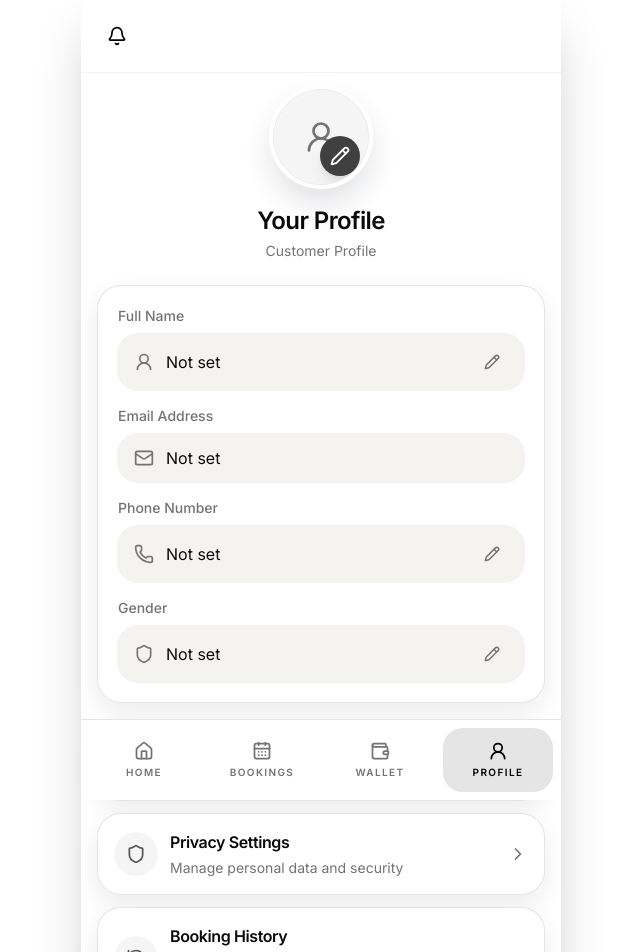
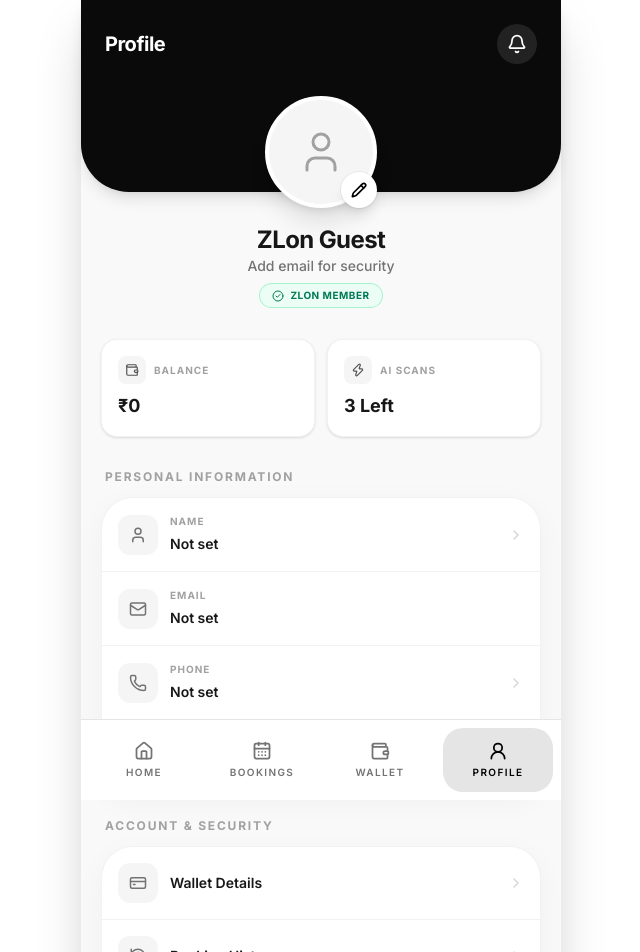
Before and after one commit to ZLon-Technologies/zlon-web, a Next.js app: page /profile in a window 1280 px wide. Shown: the top 952 px of the page, without its empty margins (319-959 px from the left). Built offline with nearby package versions, Linux system fonts and the light colour scheme; no server answers.

Commit message:
Profile modify

```diff
--- a/app/components/edit-profile-screen.tsx
+++ b/app/components/edit-profile-screen.tsx
@@ -15,10 +15,16 @@ import {
   Shield,
   UserRound,
   Wallet,
+  Settings,
+  CreditCard,
+  User,
+  Zap,
+  CheckCircle2,
 } from 'lucide-react';
 import { createClient as createSupabaseBrowserClient } from '@/lib/supabase/client';
 import { MobileBottomNav } from './mobile-bottom-nav';
 import { useBooking } from '../lib/booking-state';
+import { formatCurrency } from '../lib/booking-flow';
 
 interface ProfileState {
   id: string;
@@ -27,6 +33,8 @@ interface ProfileState {
   phoneNumber: string;
   gender: string;
   avatarUrl: string;
+  walletBalance: number;
+  monthlyBookings: number;
 }
 
 interface ProfileRecord {
@@ -36,44 +44,18 @@ interface ProfileRecord {
   phone_number: string | null;
   gender: string | null;
   avatar_url: string | null;
+  wallet_balance: number;
+  monthly_bookings: number;
 }
 
 interface EditProfileScreenProps {
   initialProfile: ProfileRecord | null;
 }
 
-interface QuickLinkItem {
-  href: string;
-  icon: typeof Wallet;
-  title: string;
-  description: string;
-}
-
 type EditableField = 'fullName' | 'phoneNumber' | 'gender';
 
-const quickLinks: QuickLinkItem[] = [
-  {
-    href: '/wallet',
-    icon: Wallet,
-    title: 'ZLon Wallet',
-    description: 'Hassle-free wallet payments',
-  },
-  {
-    href: '/privacy-settings',
-    icon: Shield,
-    title: 'Privacy Settings',
-    description: 'Manage personal data and security',
-  },
-  {
-    href: '/profile/booking-history',
-    icon: History,
-    title: 'Booking History',
-    description: 'See completed appointments and rebook your favorites',
-  },
-];
-
 const surfaceClass =
-  'rounded-[1.5rem] border border-black/10 bg-white shadow-[0_10px_24px_rgba(15,23,42,0.08)]';
+  'rounded-[2rem] border border-black/5 bg-white shadow-[0_8px_30px_rgba(0,0,0,0.04)]';
 
 const editableFieldLabels: Record<EditableField, string> = {
   fullName: 'Full Name',
@@ -95,6 +77,8 @@ function normalizeProfile(profile: ProfileRecord | null): ProfileState {
     phoneNumber: profile?.phone_number ?? '',
     gender: profile?.gender ?? '',
     avatarUrl: profile?.avatar_url ?? '',
+    walletBalance: profile?.wallet_balance ?? 0,
+    monthlyBookings: profile?.monthly_bookings ?? 0,
   };
 }
 
@@ -119,12 +103,14 @@ export function EditProfileScreen({ initialProfile }: EditProfileScreenProps) {
   const [isSaving, setIsSaving] = useState(false);
   const [message, setMessage] = useState<string | null>(null);
 
-  const currentFieldValue = activeField ? profile[activeField] : '';
+  const aiScansAvailable = Math.max(0, 3 - profile.monthlyBookings);
+
+  const currentFieldValue = activeField ? profile[activeField as keyof ProfileState] as string : '';
   const hasDraftChanges = activeField !== null && draftValue !== currentFieldValue;
 
   function openFieldEditor(field: EditableField) {
     setActiveField(field);
-    setDraftValue(profile[field]);
+    setDraftValue(profile[field as keyof ProfileState] as string);
     setMessage(null);
   }
 
@@ -232,39 +218,46 @@ export function EditProfileScreen({ initialProfile }: EditProfileScreenProps) {
   }
 
   return (
-    <div className="flex flex-col text-neutral-950">
-      <header className="border-b border-black/5 px-4 py-4">
+    <div className="flex flex-col bg-[#F9F9F9] min-h-screen text-neutral-950 pb-28">
+      {/* Premium Header Background */}
+      <div className="absolute top-0 left-0 right-0 h-48 bg-neutral-950 rounded-b-[3rem] shadow-lg" />
+
+      <header className="relative z-10 flex items-center justify-between px-6 pt-6 pb-4">
+        <h1 className="text-white text-xl font-bold tracking-tight">Profile</h1>
         <button
           type="button"
           aria-label="Notifications"
-          className="flex h-10 w-10 items-center justify-center rounded-full bg-transparent text-black transition-colors hover:bg-white"
+          className="flex h-10 w-10 items-center justify-center rounded-full bg-white/10 text-white backdrop-blur-md transition-colors hover:bg-white/20"
         >
           <Bell size={20} strokeWidth={2.1} />
         </button>
       </header>
 
-      <main className="flex-1 px-4 py-4 pb-20">
-        <section className="text-center">
-          <div className="relative mx-auto h-24 w-24 aspect-square overflow-hidden rounded-full border border-gray-200 bg-white shadow-[0_16px_32px_rgba(15,23,42,0.14)] ring-4 ring-white">
-            {profile.avatarUrl ? (
-              // eslint-disable-next-line @next/next/no-img-element
-              <img
-                src={profile.avatarUrl}
-                alt={profile.fullName ? `${profile.fullName} avatar` : 'Profile avatar'}
-                className="h-full w-full object-cover"
-              />
-            ) : (
-              <div className="flex h-full w-full items-center justify-center bg-neutral-100 text-neutral-500">
-                <UserRound size={36} strokeWidth={1.8} />
-              </div>
-            )}
+      <main className="relative z-10 flex-1 px-5">
+        {/* Identity Section */}
+        <section className="mt-4 text-center">
+          <div className="relative mx-auto h-28 w-28 rounded-full border-4 border-white bg-white shadow-xl overflow-visible">
+            <div className="h-full w-full rounded-full overflow-hidden">
+              {profile.avatarUrl ? (
+                // eslint-disable-next-line @next/next/no-img-element
+                <img
+                  src={profile.avatarUrl}
+                  alt={profile.fullName ? `${profile.fullName} avatar` : 'Profile avatar'}
+                  className="h-full w-full object-cover"
+                />
+              ) : (
+                <div className="flex h-full w-full items-center justify-center bg-neutral-100 text-neutral-400">
+                  <User size={48} strokeWidth={1.5} />
+                </div>
+              )}
+            </div>
             <button
               type="button"
               aria-label="Edit profile picture"
               onClick={() => fileInputRef.current?.click()}
-              className="absolute bottom-2 right-2 flex h-10 w-10 items-center justify-center rounded-full bg-neutral-700 text-white shadow-lg transition-transform hover:scale-105"
+              className="absolute -right-1 -bottom-1 flex h-9 w-9 items-center justify-center rounded-full bg-white text-black shadow-lg ring-1 ring-black/5 transition-transform hover:scale-110 active:scale-95"
             >
-              <Pencil size={20} strokeWidth={2.2} />
+              <Pencil size={16} strokeWidth={2.5} />
             </button>
             <input
               ref={fileInputRef}
@@ -275,123 +268,164 @@ export function EditProfileScreen({ initialProfile }: EditProfileScreenProps) {
             />
           </div>
 
-          <h1 className="mt-5 text-2xl font-semibold tracking-tight">
-            {profile.fullName || 'Your Profile'}
-          </h1>
-          <p className="mt-1 text-sm text-neutral-500">
-            {profile.emailAddress || 'Customer Profile'}
-          </p>
+          <div className="mt-4 flex flex-col items-center">
+            <h2 className="text-2xl font-bold text-neutral-900 tracking-tight">
+              {profile.fullName || 'ZLon Guest'}
+            </h2>
+            <p className="text-sm font-medium text-neutral-500 mb-2">
+              {profile.emailAddress || 'Add email for security'}
+            </p>
+            <div className="inline-flex items-center gap-1.5 rounded-full bg-emerald-50 px-3 py-1 text-[10px] font-bold uppercase tracking-wider text-emerald-700 ring-1 ring-emerald-200">
+              <CheckCircle2 size={12} />
+              ZLon Member
+            </div>
+          </div>
         </section>
 
-        <div className="mt-6 space-y-4">
-          <section className={`${surfaceClass} space-y-4 p-5`}>
-            <div>
-              <span className="block text-sm font-medium text-neutral-500">
-                Full Name
-              </span>
-              <div className="mt-2 flex items-center gap-3 rounded-[1.25rem] bg-[#f4f3f0] px-4 py-3 ring-1 ring-black/5">
-                <UserRound size={20} className="text-neutral-500" strokeWidth={2} />
-                <span className="min-w-0 flex-1 truncate text-left text-base text-neutral-950">
-                  {getDisplayValue(profile.fullName)}
-                </span>
-                <button
-                  type="button"
-                  onClick={() => openFieldEditor('fullName')}
-                  aria-label="Edit full name"
-                  className="flex h-8 w-8 shrink-0 items-center justify-center rounded-full text-neutral-500 transition-colors hover:bg-white hover:text-black"
-                >
-                  <Pencil size={16} strokeWidth={2.2} />
-                </button>
+        {/* Quick Stats Row */}
+        <section className="mt-8 grid grid-cols-2 gap-3">
+          <div className="flex flex-col rounded-2xl bg-white p-4 shadow-sm border border-black/5">
+            <div className="flex items-center gap-2 mb-2">
+              <div className="flex h-7 w-7 items-center justify-center rounded-lg bg-neutral-100 text-neutral-600">
+                <Wallet size={14} />
               </div>
+              <span className="text-[10px] font-bold uppercase tracking-widest text-neutral-400">Balance</span>
             </div>
+            <p className="text-lg font-bold text-neutral-900">{formatCurrency(profile.walletBalance)}</p>
+          </div>
 
-            <div>
-              <span className="block text-sm font-medium text-neutral-500">
-                Email Address
-              </span>
-              <div className="mt-2 flex items-center gap-3 rounded-[1.25rem] bg-[#f4f3f0] px-4 py-3 ring-1 ring-black/5">
-                <Mail size={20} className="text-neutral-500" strokeWidth={2} />
-                <span className="min-w-0 flex-1 truncate text-left text-base text-neutral-950">
-                  {getDisplayValue(profile.emailAddress)}
-                </span>
+          <div className="flex flex-col rounded-2xl bg-white p-4 shadow-sm border border-black/5">
+            <div className="flex items-center gap-2 mb-2">
+              <div className="flex h-7 w-7 items-center justify-center rounded-lg bg-neutral-100 text-neutral-600">
+                <Zap size={14} />
               </div>
+              <span className="text-[10px] font-bold uppercase tracking-widest text-neutral-400">AI Scans</span>
             </div>
+            <p className="text-lg font-bold text-neutral-900">{aiScansAvailable} Left</p>
+          </div>
+        </section>
 
-            <div>
-              <span className="block text-sm font-medium text-neutral-500">
-                Phone Number
-              </span>
-              <div className="mt-2 flex items-center gap-3 rounded-[1.25rem] bg-[#f4f3f0] px-4 py-3 ring-1 ring-black/5">
-                <Phone size={20} className="text-neutral-500" strokeWidth={2} />
-                <span className="min-w-0 flex-1 truncate text-left text-base text-neutral-950">
-                  {getDisplayValue(profile.phoneNumber)}
-                </span>
-                <button
-                  type="button"
-                  onClick={() => openFieldEditor('phoneNumber')}
-                  aria-label="Edit phone number"
-                  className="flex h-8 w-8 shrink-0 items-center justify-center rounded-full text-neutral-500 transition-colors hover:bg-white hover:text-black"
-                >
-                  <Pencil size={16} strokeWidth={2.2} />
-                </button>
+        {/* Settings Groups */}
+        <div className="mt-8 space-y-6">
+          {/* Group 1: Personal Information */}
+          <section>
+            <h3 className="ml-1 mb-3 text-xs font-bold uppercase tracking-[0.15em] text-neutral-400">
+              Personal Information
+            </h3>
+            <div className={`${surfaceClass} overflow-hidden divide-y divide-black/5`}>
+              <div
+                onClick={() => openFieldEditor('fullName')}
+                className="group flex items-center justify-between p-4 transition-colors hover:bg-neutral-50 cursor-pointer"
+              >
+                <div className="flex items-center gap-3">
+                  <div className="flex h-10 w-10 items-center justify-center rounded-xl bg-neutral-100 text-neutral-500 group-hover:bg-black group-hover:text-white transition-colors">
+                    <User size={18} />
+                  </div>
+                  <div>
+                    <span className="block text-[10px] font-bold uppercase tracking-widest text-neutral-400 mb-0.5">Name</span>
+                    <span className="text-sm font-semibold text-neutral-900">{getDisplayValue(profile.fullName)}</span>
+                  </div>
+                </div>
+                <ChevronRight size={16} className="text-neutral-300" />
               </div>
-            </div>
 
-            <div>
-              <span className="block text-sm font-medium text-neutral-500">Gender</span>
-              <div className="mt-2 flex items-center gap-3 rounded-[1.25rem] bg-[#f4f3f0] px-4 py-3 ring-1 ring-black/5">
-                <Shield size={20} className="text-neutral-500" strokeWidth={2} />
-                <span className="min-w-0 flex-1 truncate text-left text-base text-neutral-950">
-                  {getDisplayValue(profile.gender)}
-                </span>
-                <button
-                  type="button"
-                  onClick={() => openFieldEditor('gender')}
-                  aria-label="Edit gender"
-                  className="flex h-8 w-8 shrink-0 items-center justify-center rounded-full text-neutral-500 transition-colors hover:bg-white hover:text-black"
-                >
-                  <Pencil size={16} strokeWidth={2.2} />
-                </button>
+              <div className="group flex items-center justify-between p-4">
+                <div className="flex items-center gap-3">
+                  <div className="flex h-10 w-10 items-center justify-center rounded-xl bg-neutral-100 text-neutral-500">
+                    <Mail size={18} />
+                  </div>
+                  <div>
+                    <span className="block text-[10px] font-bold uppercase tracking-widest text-neutral-400 mb-0.5">Email</span>
+                    <span className="text-sm font-semibold text-neutral-900">{getDisplayValue(profile.emailAddress)}</span>
+                  </div>
+                </div>
+                <div className="h-4 w-4" /> {/* Spacer */}
+              </div>
+
+              <div
+                onClick={() => openFieldEditor('phoneNumber')}
+                className="group flex items-center justify-between p-4 transition-colors hover:bg-neutral-50 cursor-pointer"
+              >
+                <div className="flex items-center gap-3">
+                  <div className="flex h-10 w-10 items-center justify-center rounded-xl bg-neutral-100 text-neutral-500 group-hover:bg-black group-hover:text-white transition-colors">
+                    <Phone size={18} />
+                  </div>
+                  <div>
+                    <span className="block text-[10px] font-bold uppercase tracking-widest text-neutral-400 mb-0.5">Phone</span>
+                    <span className="text-sm font-semibold text-neutral-900">{getDisplayValue(profile.phoneNumber)}</span>
+                  </div>
+                </div>
+                <ChevronRight size={16} className="text-neutral-300" />
+              </div>
+
+              <div
+                onClick={() => openFieldEditor('gender')}
+                className="group flex items-center justify-between p-4 transition-colors hover:bg-neutral-50 cursor-pointer"
+              >
+                <div className="flex items-center gap-3">
+                  <div className="flex h-10 w-10 items-center justify-center rounded-xl bg-neutral-100 text-neutral-500 group-hover:bg-black group-hover:text-white transition-colors">
+                    <Settings size={18} />
+                  </div>
+                  <div>
+                    <span className="block text-[10px] font-bold uppercase tracking-widest text-neutral-400 mb-0.5">Gender</span>
+                    <span className="text-sm font-semibold text-neutral-900">{getDisplayValue(profile.gender)}</span>
+                  </div>
+                </div>
+                <ChevronRight size={16} className="text-neutral-300" />
               </div>
             </div>
           </section>
 
-          <section className="space-y-3">
-            {quickLinks.map(({ href, icon: Icon, title, description }) => (
-              <Link prefetch={false}
-                key={title}
-                href={href}
-                className={`${surfaceClass} flex items-center gap-3 p-4 transition-transform hover:translate-y-[-1px]`}
-              >
-                <div className="flex h-11 w-11 shrink-0 items-center justify-center rounded-full bg-neutral-100 text-neutral-600">
-                  <Icon size={20} strokeWidth={2} />
+          {/* Group 2: Account & Security */}
+          <section>
+            <h3 className="ml-1 mb-3 text-xs font-bold uppercase tracking-[0.15em] text-neutral-400">
+              Account & Security
+            </h3>
+            <div className={`${surfaceClass} overflow-hidden divide-y divide-black/5`}>
+              <Link prefetch={false} href="/wallet" className="group flex items-center justify-between p-4 transition-colors hover:bg-neutral-50">
+                <div className="flex items-center gap-3">
+                  <div className="flex h-10 w-10 items-center justify-center rounded-xl bg-neutral-100 text-neutral-500 group-hover:bg-black group-hover:text-white transition-colors">
+                    <CreditCard size={18} />
+                  </div>
+                  <span className="text-sm font-semibold text-neutral-900">Wallet Details</span>
                 </div>
-                <div className="min-w-0 flex-1">
-                  <h2 className="text-base font-semibold tracking-tight">{title}</h2>
-                  <p className="mt-1 text-sm text-neutral-500">{description}</p>
+                <ChevronRight size={16} className="text-neutral-300" />
+              </Link>
+
+              <Link prefetch={false} href="/profile/booking-history" className="group flex items-center justify-between p-4 transition-colors hover:bg-neutral-50">
+                <div className="flex items-center gap-3">
+                  <div className="flex h-10 w-10 items-center justify-center rounded-xl bg-neutral-100 text-neutral-500 group-hover:bg-black group-hover:text-white transition-colors">
+                    <History size={18} />
+                  </div>
+                  <span className="text-sm font-semibold text-neutral-900">Booking History</span>
                 </div>
-                <ChevronRight size={20} className="text-neutral-500" strokeWidth={2.1} />
+                <ChevronRight size={16} className="text-neutral-300" />
               </Link>
-            ))}
+
+              <Link prefetch={false} href="/privacy-settings" className="group flex items-center justify-between p-4 transition-colors hover:bg-neutral-50">
+                <div className="flex items-center gap-3">
+                  <div className="flex h-10 w-10 items-center justify-center rounded-xl bg-neutral-100 text-neutral-500 group-hover:bg-black group-hover:text-white transition-colors">
+                    <Shield size={18} />
+                  </div>
+                  <span className="text-sm font-semibold text-neutral-900">Privacy Settings</span>
+                </div>
+                <ChevronRight size={16} className="text-neutral-300" />
+              </Link>
+            </div>
           </section>
 
-          <section>
+          {/* Log Out Button */}
+          <div className="pt-4 flex justify-center">
             <button
               type="button"
               onClick={handleLogOut}
               disabled={isSaving}
-              className={`${surfaceClass} flex w-full items-center gap-3 p-4 text-red-600 transition-colors hover:bg-red-50`}
+              className="flex items-center gap-2 px-8 py-3 rounded-full text-red-500 font-bold text-sm transition-all hover:bg-red-50 active:scale-95"
             >
-              <div className="flex h-11 w-11 shrink-0 items-center justify-center rounded-full bg-red-50 text-red-600">
-                <LogOut size={20} strokeWidth={2.2} />
-              </div>
-              <div className="min-w-0 flex-1 text-left">
-                <h2 className="text-base font-semibold tracking-tight">Log Out</h2>
-                <p className="mt-1 text-sm text-red-500/70">Sign out of your account</p>
-              </div>
-              <ChevronRight size={20} className="text-red-300" strokeWidth={2.1} />
+              <LogOut size={16} />
+              {isSaving ? 'Logging out...' : 'Log Out'}
             </button>
-          </section>
+          </div>
         </div>
       </main>
 
--- a/app/profile/page.tsx
+++ b/app/profile/page.tsx
@@ -13,13 +13,21 @@ interface ProfileRecord {
   phone_number: string | null;
   gender: string | null;
   avatar_url: string | null;
+  wallet_balance: number;
+  monthly_bookings: number;
 }
 
 function getStringValue(value: unknown) {
   return typeof value === 'string' ? value : null;
 }
 
-function mapProfileRow(row: Record<string, unknown>, fallbackEmail: string | null): ProfileRecord {
+function getNumericValue(value: unknown) {
+  if (typeof value === 'number') return value;
+  if (typeof value === 'string') return parseFloat(value) || 0;
+  return 0;
+}
+
+function mapProfileRow(row: Record<string, unknown>, fallbackEmail: string | null, walletBalance: number): ProfileRecord {
   return {
     id: getStringValue(row.id) ?? '',
     full_name: getStringValue(row.full_name),
@@ -27,10 +35,12 @@ function mapProfileRow(row: Record<string, unknown>, fallbackEmail: string | nul
     phone_number: getStringValue(row.phone_number),
     gender: getStringValue(row.gender),
     avatar_url: getStringValue(row.avatar_url),
+    wallet_balance: walletBalance,
+    monthly_bookings: getNumericValue(row.monthly_bookings),
   };
 }
 
-async function getCurrentProfile() {
+async function getCurrentProfile(): Promise<ProfileRecord | null> {
   const supabase = await createSupabaseServerClient();
   const { data: userData } = await supabase.auth.getUser();
   const user = userData.user;
@@ -39,24 +49,23 @@ async function getCurrentProfile() {
     return null;
   }
 
-  const { data, error } = await supabase
-    .from('profiles')
-    .select('id,full_name,email,phone_number,gender,avatar_url')
-    .eq('id', user.id)
-    .maybeSingle();
+  const [{ data: profileData }, { data: walletData }] = await Promise.all([
+    supabase
+      .from('profiles')
+      .select('id,full_name,email,phone_number,gender,avatar_url,monthly_bookings')
+      .eq('id', user.id)
+      .maybeSingle(),
+    supabase
+      .from('wallets')
+      .select('balance')
+      .eq('user_id', user.id)
+      .maybeSingle()
+  ]);
 
-  if (!error && data && typeof data === 'object') {
-    return mapProfileRow(data as Record<string, unknown>, user.email ?? null);
-  }
+  const walletBalance = getNumericValue(walletData?.balance);
 
-  const fallbackResult = await supabase
-    .from('profiles')
-    .select('id,full_name,phone_number')
-    .eq('id', user.id)
-    .maybeSingle();
-
-  if (fallbackResult.data && typeof fallbackResult.data === 'object') {
-    return mapProfileRow(fallbackResult.data as Record<string, unknown>, user.email ?? null);
+  if (profileData) {
+    return mapProfileRow(profileData as Record<string, unknown>, user.email ?? null, walletBalance);
   }
 
   return {
@@ -66,7 +75,9 @@ async function getCurrentProfile() {
     phone_number: getStringValue(user.phone) ?? null,
     gender: null,
     avatar_url: null,
-  } satisfies ProfileRecord;
+    wallet_balance: walletBalance,
+    monthly_bookings: 0,
+  };
 }
 
 export default async function ProfilePage() {
```
